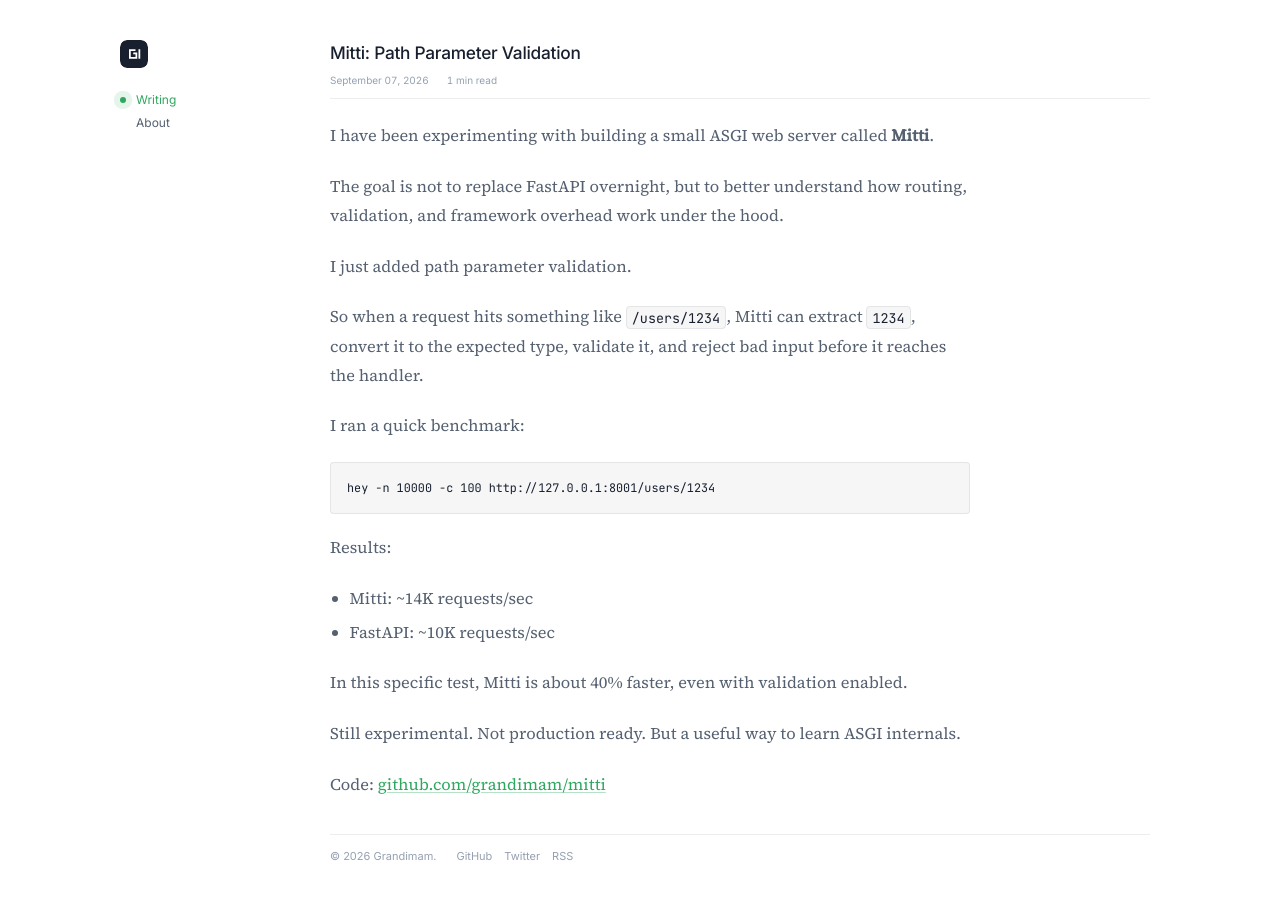
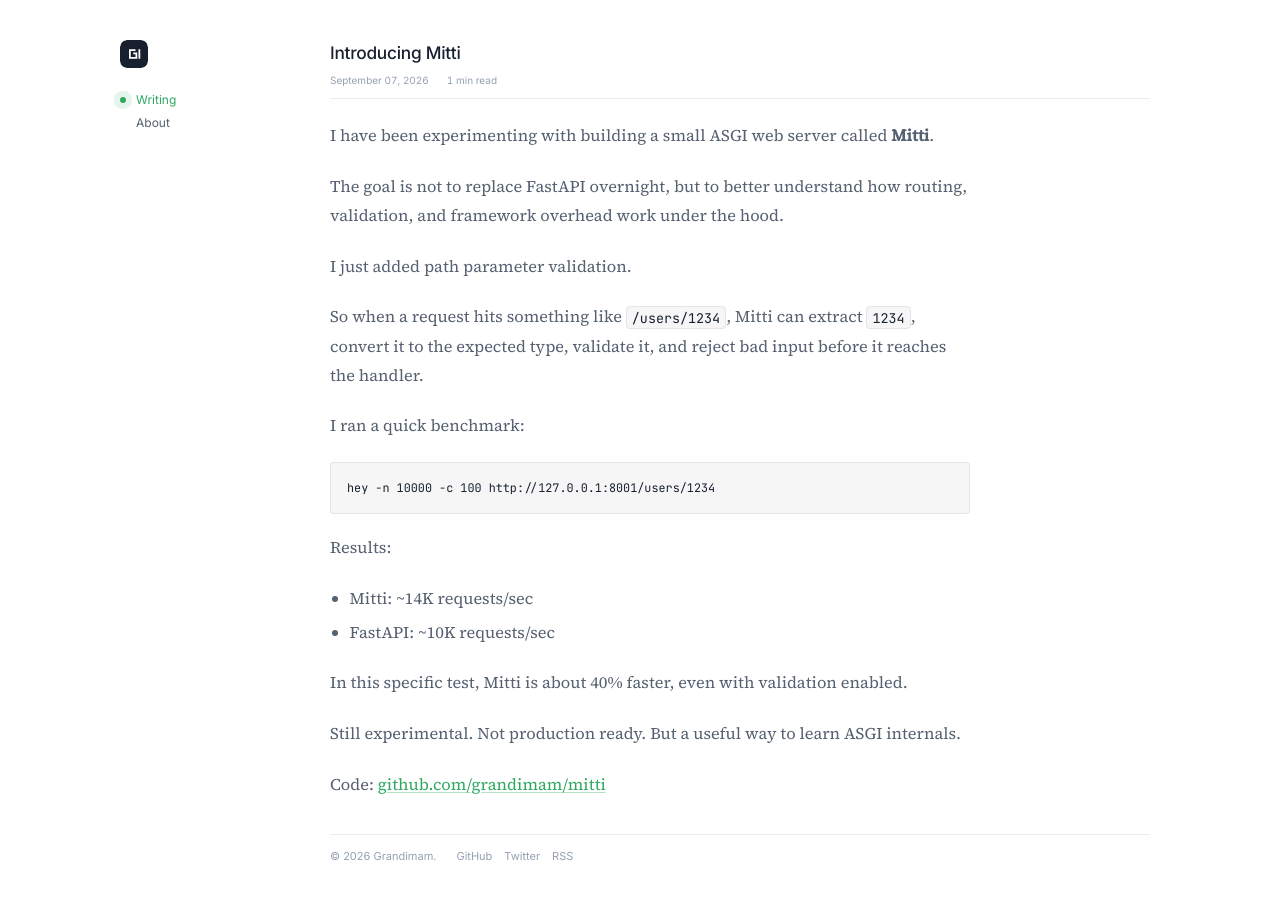
Before and after one commit to grandimam/grandimam, a Jekyll site: the page built from blog/_posts/2026-09-07-mitti-path-parameter-validation.md, in a window 1280 px wide. Built offline with Jekyll 4.4.1, drawn with Linux system fonts in a browser that asks for light colours.

Commit message:
updated title

```diff
--- a/blog/_posts/2026-09-07-mitti-path-parameter-validation.md
+++ b/blog/_posts/2026-09-07-mitti-path-parameter-validation.md
@@ -1,7 +1,7 @@
 ---
 layout: post
 topic: projects
-title: "Mitti: Path Parameter Validation"
+title: "Introducing Mitti"
 date: 2026-09-07
 reading_time: 1
 slug: introducing-mitti
```
